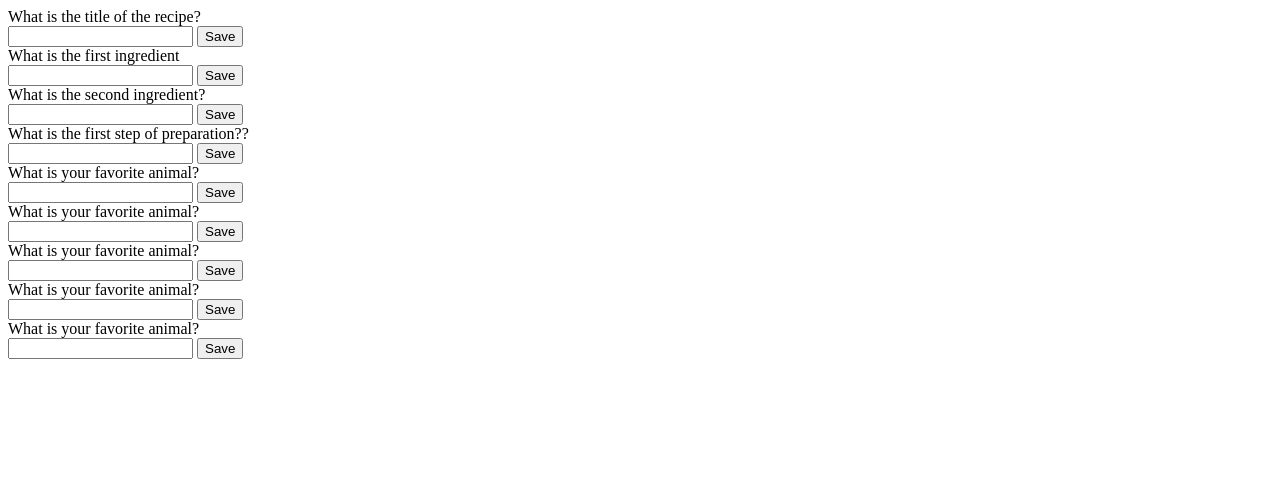
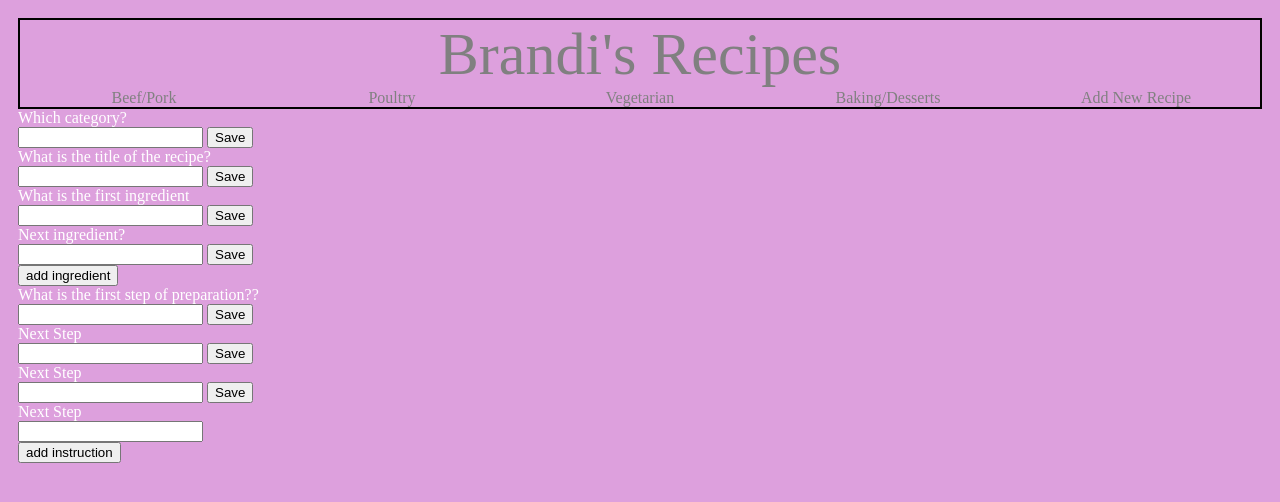
Before and after one commit to william-elderkin/recipes, a plain HTML site: page form.html in a window 1280 px wide. Drawn offline with Linux system fonts and the light colour scheme.

Commit message:
Add site continuity

```diff
--- a/form.html
+++ b/form.html
@@ -1,43 +1,53 @@
 <!DOCTYPE html>
-<html>
-    <head>
-        <title>TITLE</title>
+<html> <!-- index.html -->
+   <head>
+        <title>Brandi's Recipes</title>
         <meta charset="utf-8"/>
 
-        <link>
-        <script>
-        </script>
+        <link rel="stylesheet" href="styles/index.css">
+        <script src="index.js"></script>
     </head>
 
     <body>
+    <div class="page">
+        <div class="headernav">
+                <div class="header"><a href="index.html">Brandi's Recipes</a></div>
+                <div class="navbar">
+                    <div class="navbaritem"><a href="beefandpork.html">Beef/Pork</a></div>
+                    <div class="navbaritem"><a href="poultry.html">Poultry</a></div>
+                    <div class="navbaritem"><a href="vegetarian.html">Vegetarian</a></div>
+                    <div class="navbaritem"><a href="bakinganddesserts.html">Baking/Desserts</a></div>            <div class="navbaritem"><a href="form.html">Add New Recipe</a></div>
+                </div>
+        </div>
 <form>
+  <label for="animal">Which category?</label><br>
+  <input type="text" id="animal" name="animal">
+  <button>Save</button><br>
   <label for="animal">What is the title of the recipe?</label><br>
   <input type="text" id="animal" name="animal">
   <button>Save</button><br>
   <label for="animal">What is the first ingredient</label><br>
   <input type="text" id="animal" name="animal">
   <button>Save</button><br>
-  <label for="animal">What is the second ingredient?</label><br>
+  <label for="animal">Next ingredient?</label><br>
   <input type="text" id="animal" name="animal">
   <button>Save</button><br>
+
+  <button>add ingredient</button><br>
   <label for="animal">What is the first step of preparation??</label><br>
   <input type="text" id="animal" name="animal">
   <button>Save</button><br>
-  <label for="animal">What is your favorite animal?</label><br>
+
+  <label for="animal">Next Step</label><br>
   <input type="text" id="animal" name="animal">
   <button>Save</button><br>
-  <label for="animal">What is your favorite animal?</label><br>
+  <label for="animal">Next Step</label><br>
   <input type="text" id="animal" name="animal">
   <button>Save</button><br>
-  <label for="animal">What is your favorite animal?</label><br>
-  <input type="text" id="animal" name="animal">
-  <button>Save</button><br>
-  <label for="animal">What is your favorite animal?</label><br>
-  <input type="text" id="animal" name="animal">
-  <button>Save</button><br>
-  <label for="animal">What is your favorite animal?</label><br>
-  <input type="text" id="animal" name="animal">
-  <button>Save</button><br>
+  <label for="animal">Next Step</label><br>
+  <input type="text" id="animal" name="animal"><br>
+  <button>add instruction</button><br>
+
 
 </form>
 
```
Also changed, not shown: index.html (+1 -1 lines).
